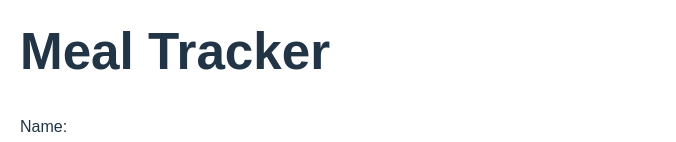
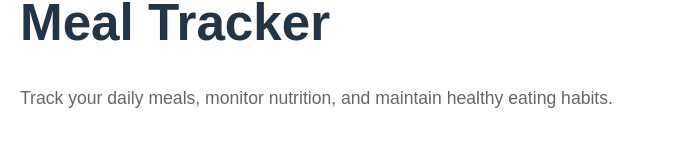
Before and after one commit to miguelbravo09/mealtracker, a React (Vite) app in the folder mealtracker.fullstack.client/: page / in a window 1280 px wide. Shown: the part 150-292 px from the top of the page, without its empty margins (0-676 px from the left). Built offline with nearby package versions, Linux system fonts and the light colour scheme; no server answers.

Commit message:
Added a description message

```diff
--- a/mealtracker.fullstack.client/src/App.css
+++ b/mealtracker.fullstack.client/src/App.css
@@ -40,3 +40,28 @@ li {
     padding: 10px;
     margin-bottom: 10px;
 }
+
+/* Add these new rules at the bottom of your existing App.css */
+.app-description {
+    color: #666;
+    margin: 0 0 2rem 0;
+    font-size: 1.1rem;
+    position: relative;
+}
+
+.update-message {
+    color: green;
+    margin-left: 10px;
+    font-weight: bold;
+    animation: fadeIn 0.5s;
+}
+
+@keyframes fadeIn {
+    from {
+        opacity: 0;
+    }
+
+    to {
+        opacity: 1;
+    }
+}
--- a/mealtracker.fullstack.client/src/App.jsx
+++ b/mealtracker.fullstack.client/src/App.jsx
@@ -13,6 +13,10 @@ const App = () => {
     return (
         <div className="App">
             <h1>Meal Tracker</h1>
+            <p className="app-description">
+                Track your daily meals, monitor nutrition, and maintain healthy eating habits.
+                {refresh && <span className="update-message">List updated!</span>}
+            </p>
             <MealForm onSave={handleSave} />
             <MealList key={refresh} />
         </div>
```
Also changed, not shown: 1 other file (tests, documents, lock files or other folders).
